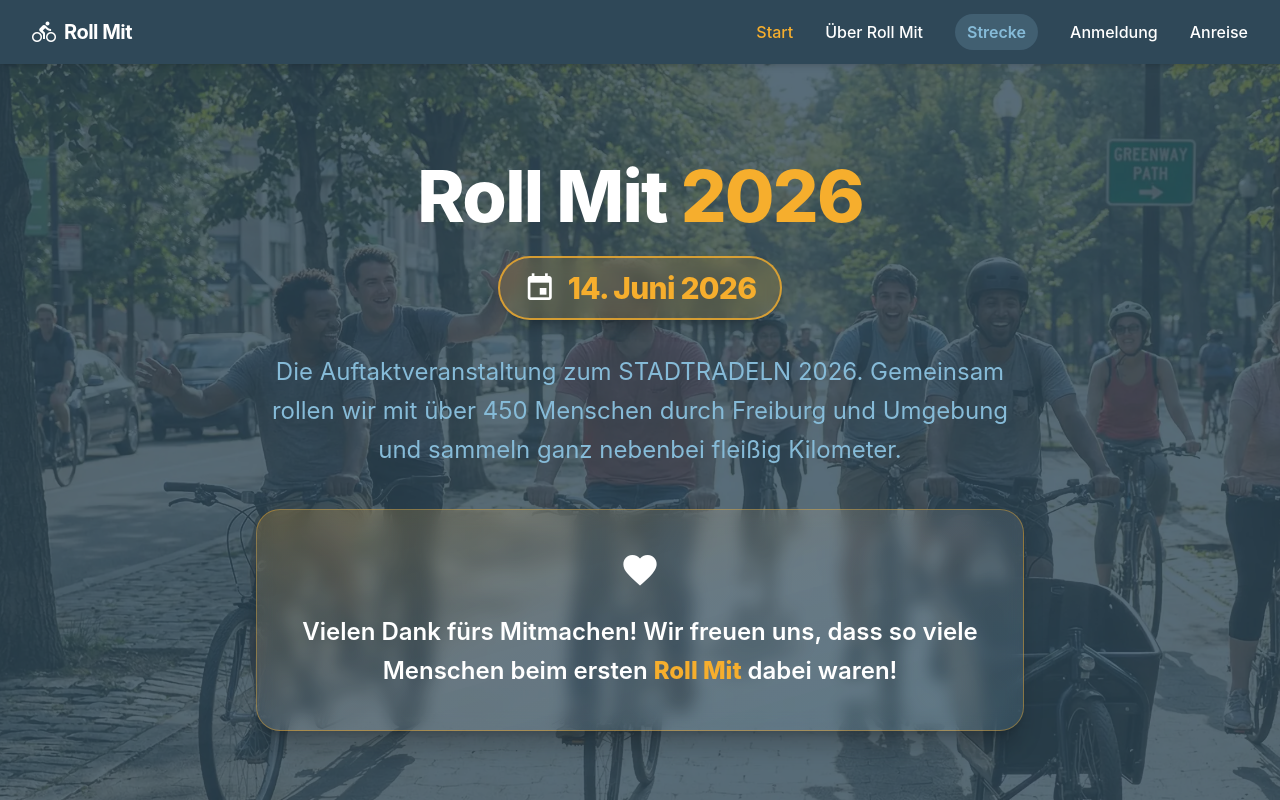
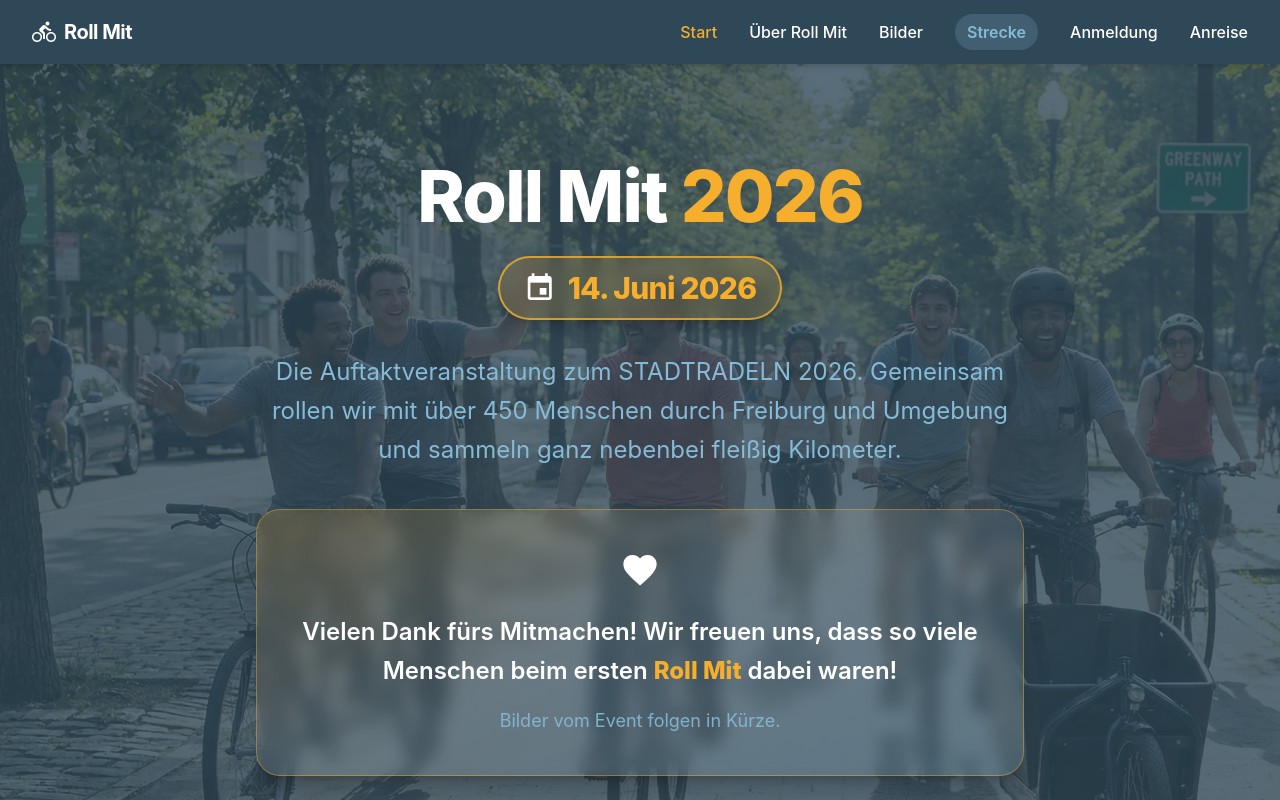
Before and after one commit to jekolbe/roll-mit-ui, an Angular app: page / in a window 1280 px wide. Shown: the top 800 px of the page. Built offline with nearby package versions, Linux system fonts and the light colour scheme.

Commit message:
Updated menu

```diff
--- a/src/app/layout/header/header.component.ts
+++ b/src/app/layout/header/header.component.ts
@@ -29,6 +29,7 @@ export class HeaderComponent {
   readonly menuItems: MenuItem[] = [
     { label: "Start", path: "/", exact: true },
     { label: "Über Roll Mit", path: "/ueber", exact: false },
+    { label: "Bilder", path: "/bilder", exact: false },
     { label: "Strecke", path: "/strecke", exact: false, highlight: true },
     { label: "Anmeldung", path: "/anmelden", exact: false },
     { label: "Anreise", path: "/anreise", exact: false },
--- a/src/app/pages/home/home.html
+++ b/src/app/pages/home/home.html
@@ -45,6 +45,9 @@
           <p class="text-xl md:text-2xl font-semibold text-white leading-relaxed">
             Vielen Dank fürs Mitmachen! Wir freuen uns, dass so viele Menschen beim ersten
             <span class="text-honey-bronze font-extrabold">Roll Mit</span> dabei waren!
+          </p>
+          <p class="mt-4 text-base md:text-lg text-sky-reflection/90 leading-relaxed">
+            Bilder vom Event folgen in Kürze.
           </p>
         </div>
       </div>
```
